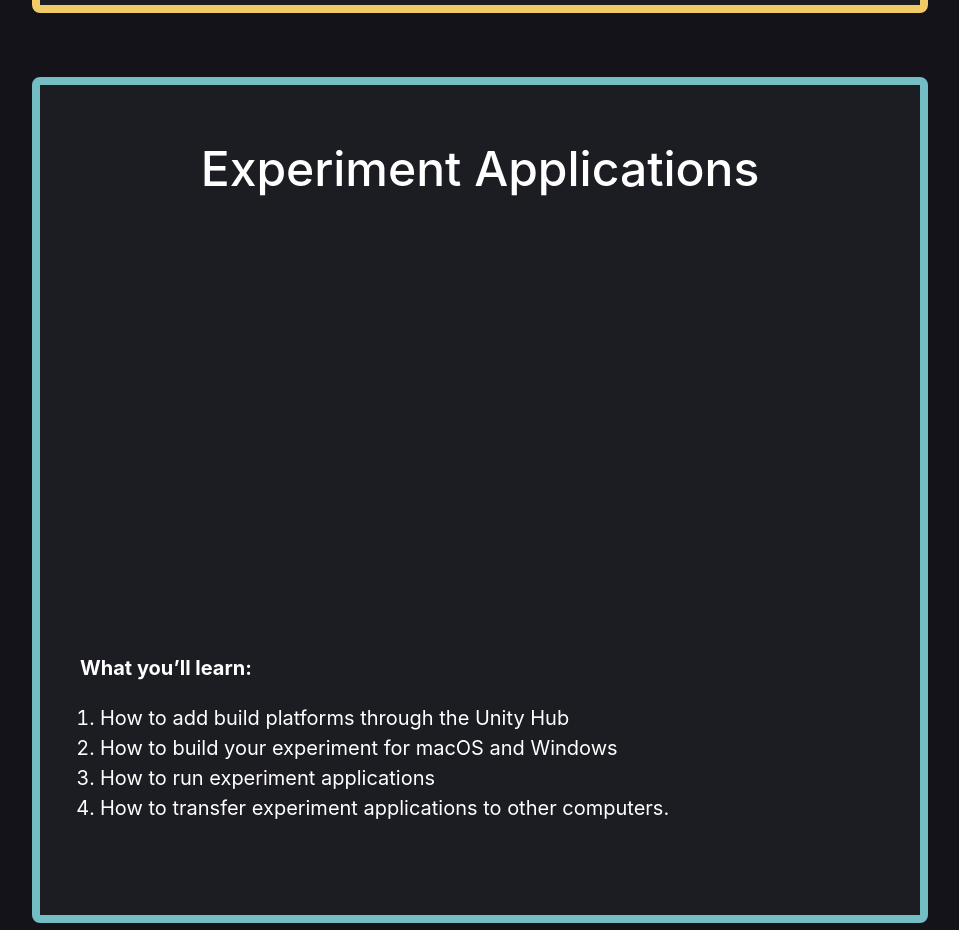
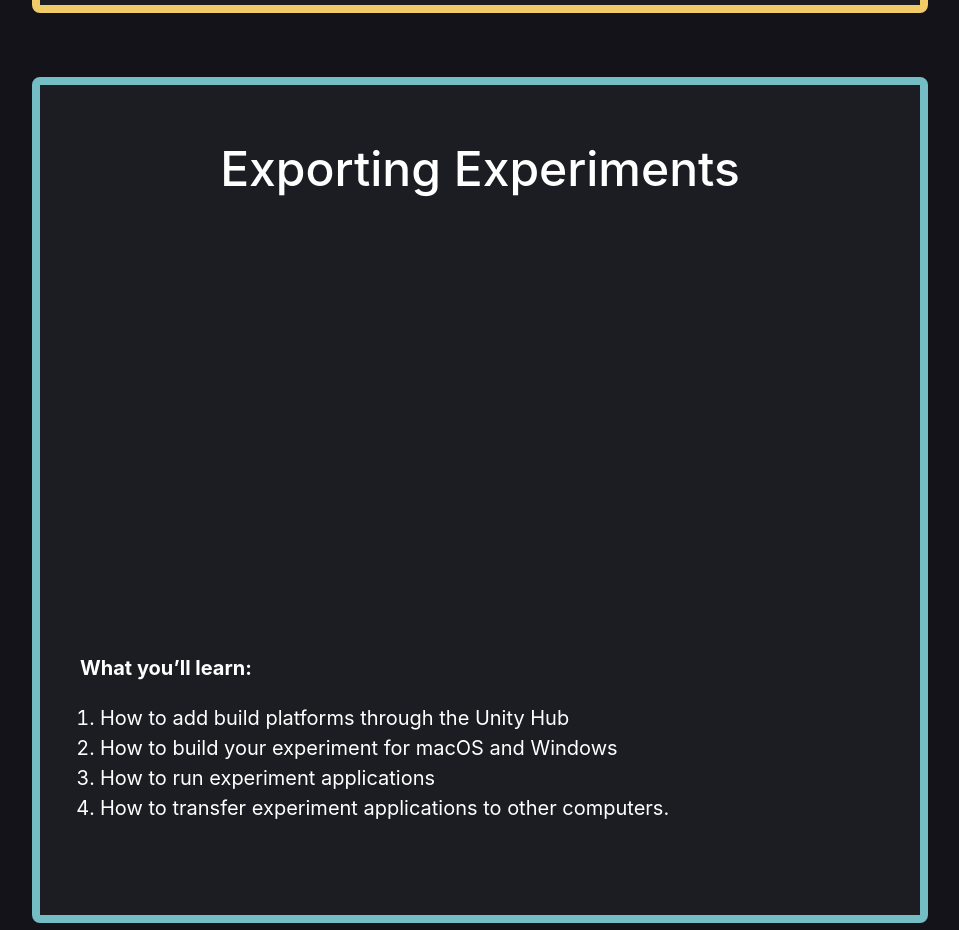
Before and after one commit to KyleAlsburyNealy/OpenMaze-Website, a Next.js app: page /tutorials in a window 1280 px wide. Shown: the part 7740-8670 px from the top of the page, without its empty margins (288-1247 px from the left). Built offline with nearby package versions, Linux system fonts and the light colour scheme.

Commit message:
Title change

```diff
--- a/pages/tutorials.js
+++ b/pages/tutorials.js
@@ -398,7 +398,7 @@ class Tutorial extends Component {
                 id="export"
                 className={`text-white border-tutorial-cyan border-t-8 md:border-b-8 md:border-l-8 border-r-8 w-full rounded-lg p-4 md:p-10 mb-8 md:mb-16 bg-dark-light m-auto`}
               >
-                <h2  className="font-medium text-center text-5xl my-2">Experiment Applications</h2><br/>
+                <h2  className="font-medium text-center text-5xl my-2">Exporting Experiments</h2><br/>
 
                 <br />
                 <div className=" ">
```
